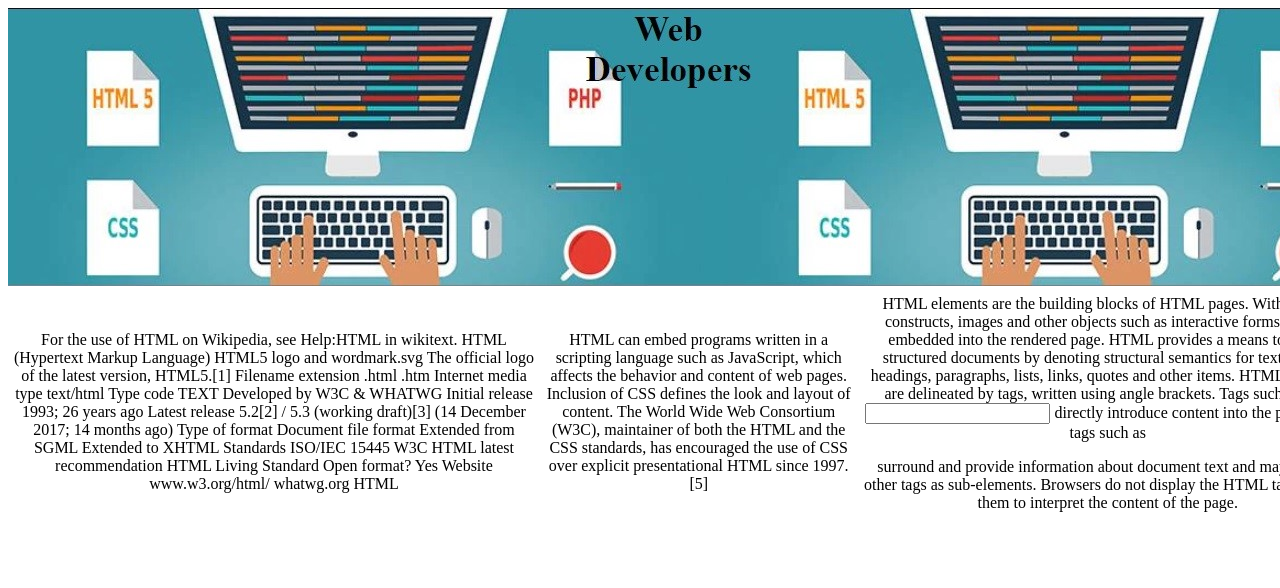
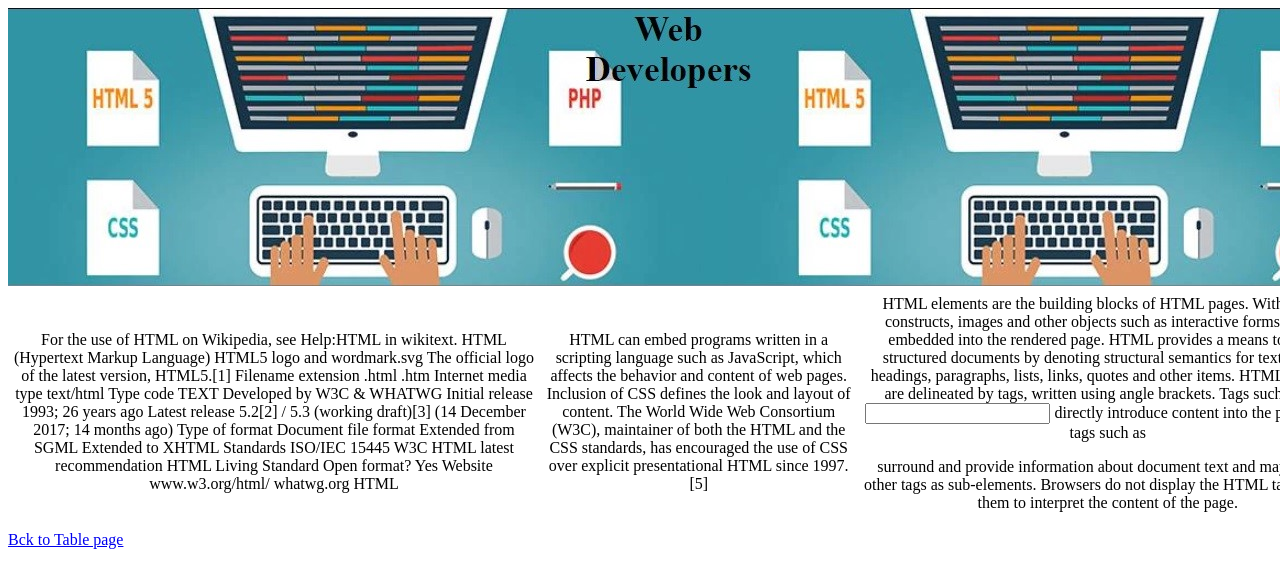
Before and after one commit to moaaz1010/Assignment-tables-1, a plain HTML site: page HTML 5-6.html in a window 1280 px wide. Shown: the top 588 px of the page. Drawn offline with Linux system fonts and the light colour scheme.

Commit message:
Update HTML 5-6.html

```diff
--- a/HTML 5-6.html
+++ b/HTML 5-6.html
@@ -62,6 +62,6 @@ HTML</td>
 
 
 </table>
-
+<a href="index.html">Bck to Table page</a>
 </body>
 </html>
```
